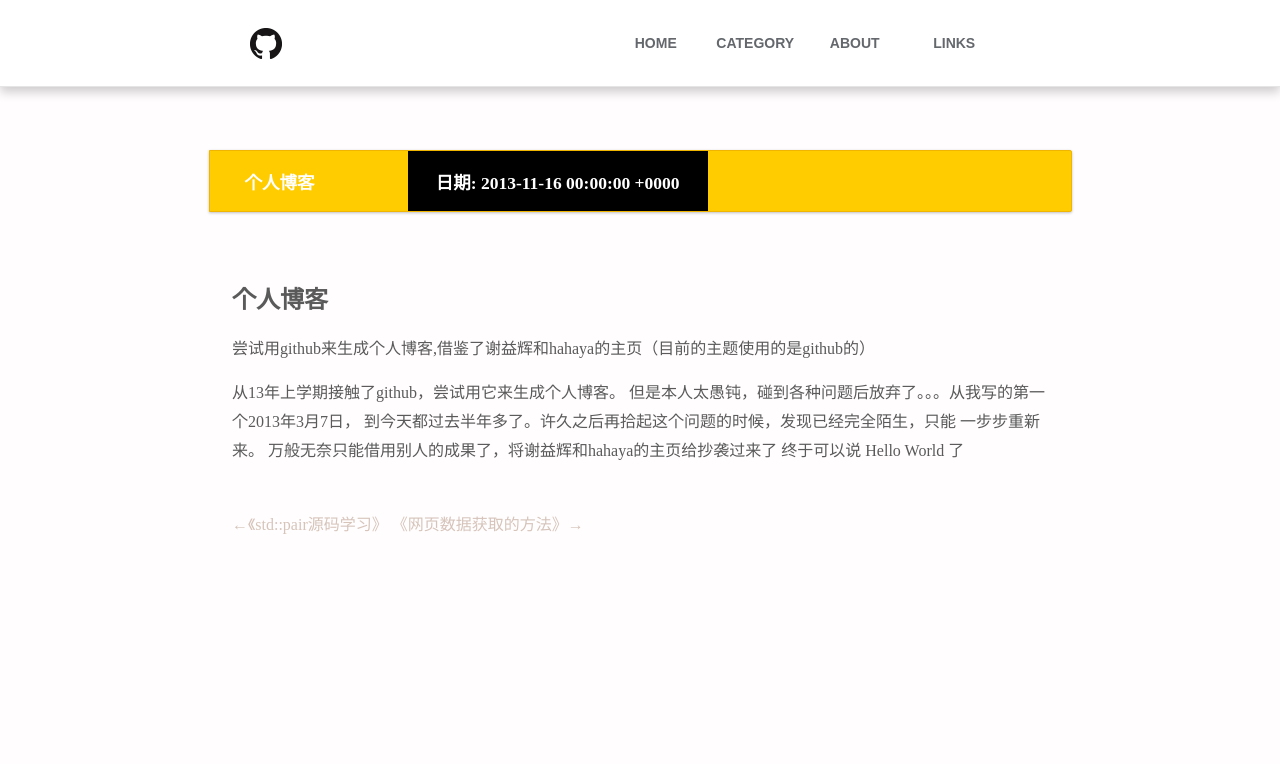
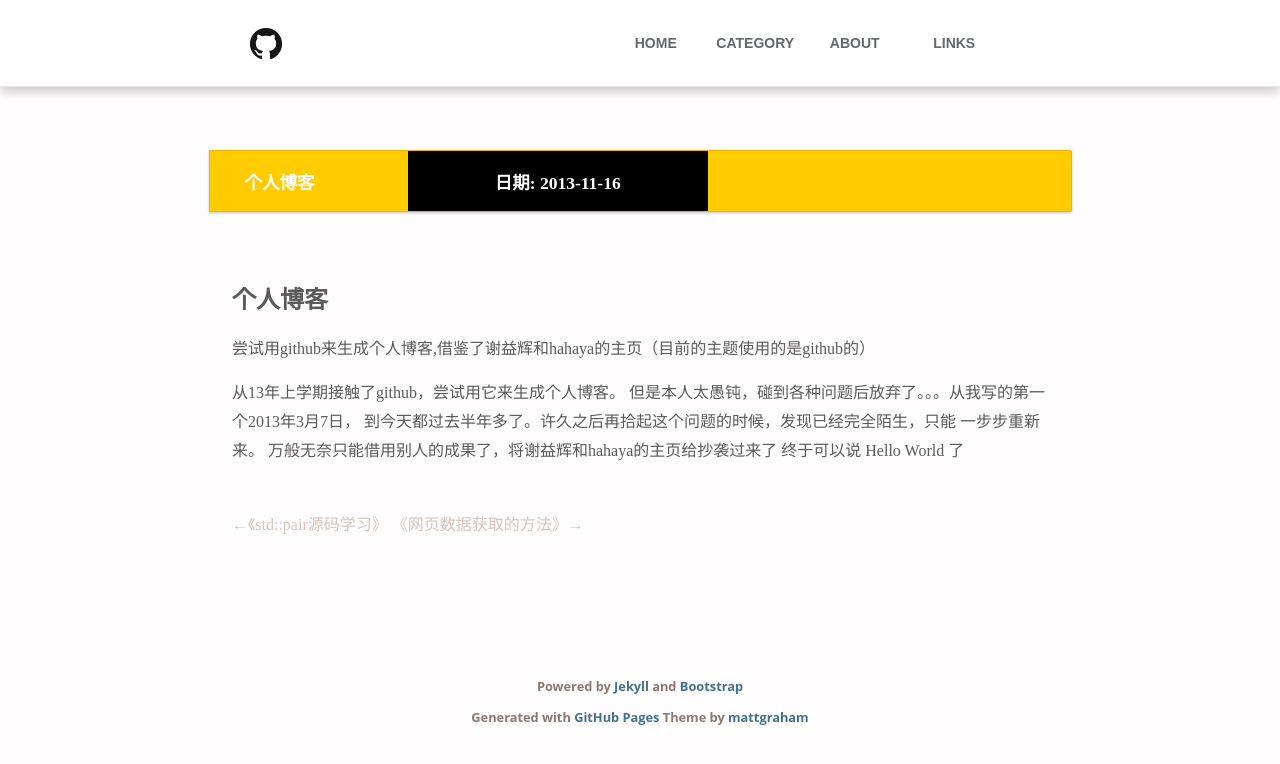
Before and after one commit to wumin722/wumin722.github.com, a Jekyll site: the page built from _posts/2013-11-16-github-page.md, in a window 1280 px wide. Shown: the top 764 px of the page. Built offline with Jekyll 4.4.1, drawn with Linux system fonts in a browser that asks for light colours; nearby versions of some CDN libraries; Markdown is read by kramdown in place of the engine named in the settings.

Commit message:
change theme

```diff
--- a/_layouts/post.html
+++ b/_layouts/post.html
@@ -34,7 +34,7 @@
 
 	<div id="banner-post" class="container">
 		<div id="banner-title"> <p> {{ page.title }} </p> </div>
-		<div id="banner-sub-title"> <p>日期: {{ page.date }} </p> </div>
+		<div id="banner-sub-title"> <p>日期: {{ page.date|date: "%Y-%m-%d"}} </p> </div>
 	</div>
 
 	<div class="articles">
@@ -52,8 +52,44 @@
 	</div>
 	<hr />
 </article>
+	<div class="clear">
+		<footer class="footer container">
+			<p >
+			Powered by <a href="https://github.com/mojombo/jekyll" target="_blank">Jekyll</a>
+			and <a href="https://github.com/twbs/bootstrap/" target="_blank">Bootstrap</a></p>
+			<p>Generated with <a href="http://pages.github.com">GitHub Pages</a> Theme by <a href="https://twitter.com/michigangraham">mattgraham</a></p>
+		</footer>
+	</div>
+		<!--/footer end-->
 
+<script src="/js/headroom-min.js"></script>
+<script>
+(function() {
+    var header = new Headroom(document.querySelector("#header"), {
+        tolerance: 5,
+        offset : 205,
+        classes: {
+          initial: "animated",
+          pinned: "slideDown",
+          unpinned: "slideUp"
+        }
+    });
+    header.init();
 
-
+    var bttHeadroom = new Headroom(document.getElementById("btt"), {
+        tolerance : 0,
+        offset : 500,
+        classes : {
+            initial : "slide",
+            pinned : "slide--reset",
+            unpinned : "slide--down"
+        }
+    });
+    bttHeadroom.init();
+}());
+</script>
 <script src="/js/jquery-min.js"></script>
 <script src="/js/r-highlight.js"></script>
+<script src="http://cdn.bootcss.com/jquery/1.10.2/jquery.min.js"></script>
+</body>
+</html>
```
